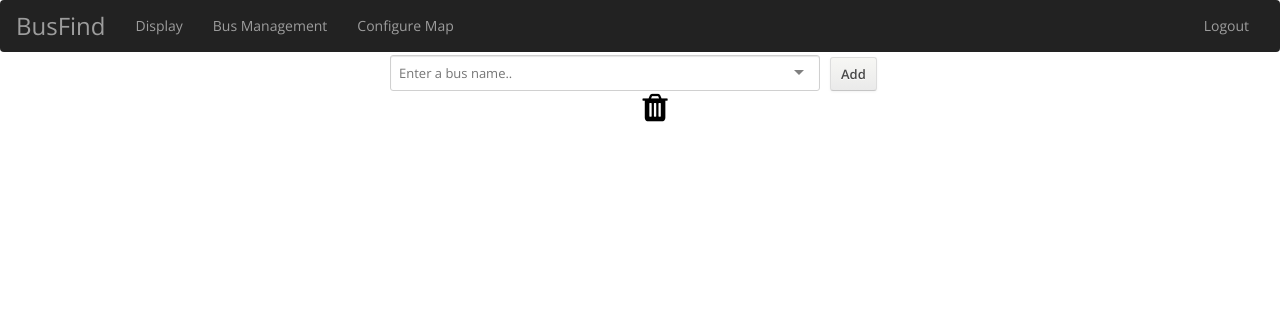
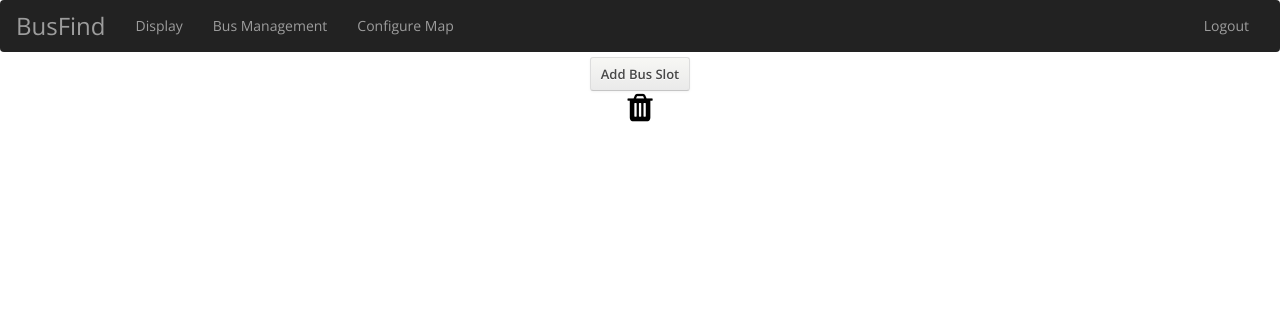
Before and after one commit to hacktj15/bus, a Django app: page /map in a window 1280 px wide. Shown: the top 312 px of the page. Run offline with Django 3.2, Linux system fonts and the light colour scheme; a user stored in the database is signed in; data that the repository does not hold is empty; some libraries are stand-ins or nearby versions.

Commit message:
add slots

```diff
--- a/bus/busapp/views.py
+++ b/bus/busapp/views.py
@@ -82,12 +82,21 @@ def map_view(request):
             return HttpResponse("ok")
 
         if act == 'save':
-            slot = Slot.objects.get(id=request.POST.get('slotid'))
-            slot.rotate = request.POST.get('rot')
-            slot.coord.x = request.POST.get('x')
-            slot.coord.y = request.POST.get('y')
-            slot.coord.save()
-            slot.save()
+            id = request.POST.get('slotid')
+            if id and id != "add":
+                slot = Slot.objects.get(id=request.POST.get('slotid'))
+                slot.rotate = request.POST.get('rot')
+                slot.coord.x = request.POST.get('x')
+                slot.coord.y = request.POST.get('y')
+                slot.coord.save()
+                slot.save()
+            else:
+                coord = Coordinate.objects.create(
+                    x=request.POST.get('x'),
+                    y=request.POST.get('y')
+                )
+                slot = Slot.objects.create(coord=coord)
+
             return HttpResponse("{}".format(slot.id))
 
     slots = Slot.objects.all()
--- a/bus/static/css/display.css
+++ b/bus/static/css/display.css
@@ -56,6 +56,7 @@
     width: 100%;
     visibility: hidden;
     border: 0;
+    left: 0;
 }
 
 .trash.drop-active {
--- a/bus/templates/map.html
+++ b/bus/templates/map.html
@@ -9,6 +9,14 @@
     <style type="text/css">
     .trash {
         visibility: visible;
+    }
+
+    .addbus .inner {
+        width: 120px;
+        text-align: center;
+    }
+    .addbus .inner .button {
+        margin-left: 0;
     }
     </style>
 
@@ -56,7 +64,9 @@
         );
 
         /* rotate */
-        $('<div></div>').appendTo(".slot").attr('class','handle').css({
+        $(".slot").each(function() {
+            if($(".handle", $(this)).length == 0) {
+                $('<div></div>').appendTo($(this)).attr('class','handle').css({
                     'position': 'absolute',
                     'bottom': 0,
                     'right': 0,
@@ -65,12 +75,15 @@
                     'background-color': 'orange',
                     'z-index': 999
                 });
-
+            }
+        });
         interact('.handle')
             .draggable({
                 onmove: function(event) {
                     var target = event.target;
                     x = event.pageX % 360;
+
+                    x = 236 - x;
                     var rotateCSS = 'rotate(' + x + 'deg)';
                     target.parentNode.setAttribute('data-rot', x);
 
@@ -164,18 +177,11 @@
 
         $("#addbtn").click(function() {
             var x = 400, y = 400;
-            var busid = $("#addfield").val();
-            var busname = $("#addfield option[value='"+busid+"']").text();
+            console.info("Created clientside slot");
 
-            // Check duplicates
-            $(".bus").each(function() {
-                if($(this).text().trim() == busname) {
-                    trashDrop(null, $(this).get(0));
-                }
-            });
-
-            console.info("Created clientside bus:", busid, busname);
-            $(".slots").append("<div class='bus' data-x='"+x+"' data-y='"+y+"' style='left:"+x+"px; top:"+y+"px;' data-bus-id='"+busid+"'>"+busname+"</div>");
+            $(".slots").append("<div class='slot' data-x='"+x+"' data-y='"+y+"' style='left:"+x+"px; top:"+y+"px;' data-rot='0' data-slot-id='add'></div>");
+            savePos("add", x, y, 0);
+            doDrag();
         });
     });
 
@@ -200,13 +206,7 @@
 
     <div class="addbus">
         <div class="inner">
-            <select id="addfield" placeholder="Enter a bus name..">
-                <option value="">Enter a bus name..</option>
-            {% for bus in buses %}
-                <option value="{{ bus.id }}">{{ bus.name }}</option>
-            {% endfor %}
-            </select>
-            <button class="button" id="addbtn">Add</button>
+            <button class="button" id="addbtn">Add Bus Slot</button>
         </div>
     </div>
 
```
Also changed, not shown: bus/db.sqlite3. Lines whose indentation alone changed are shown as unchanged.
